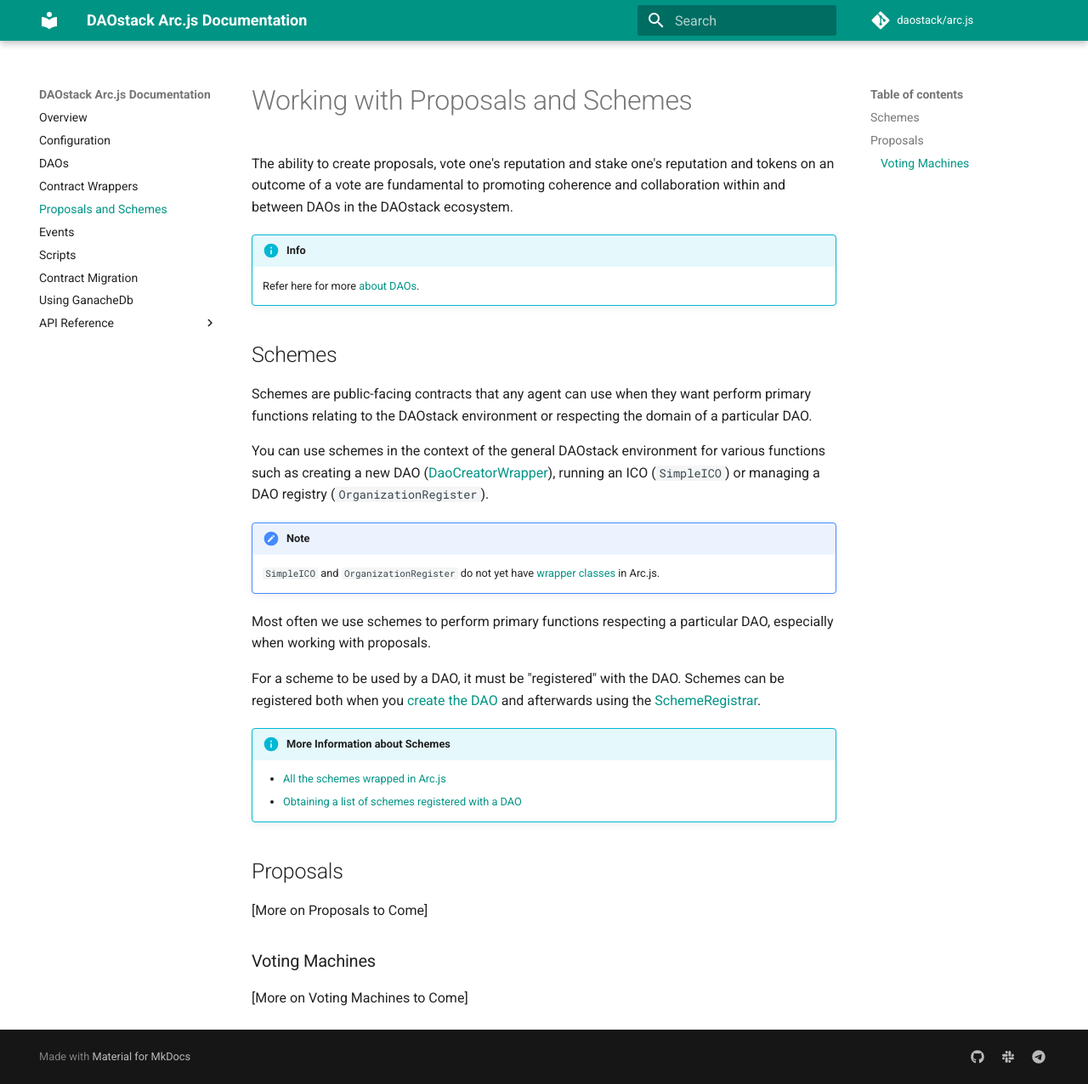
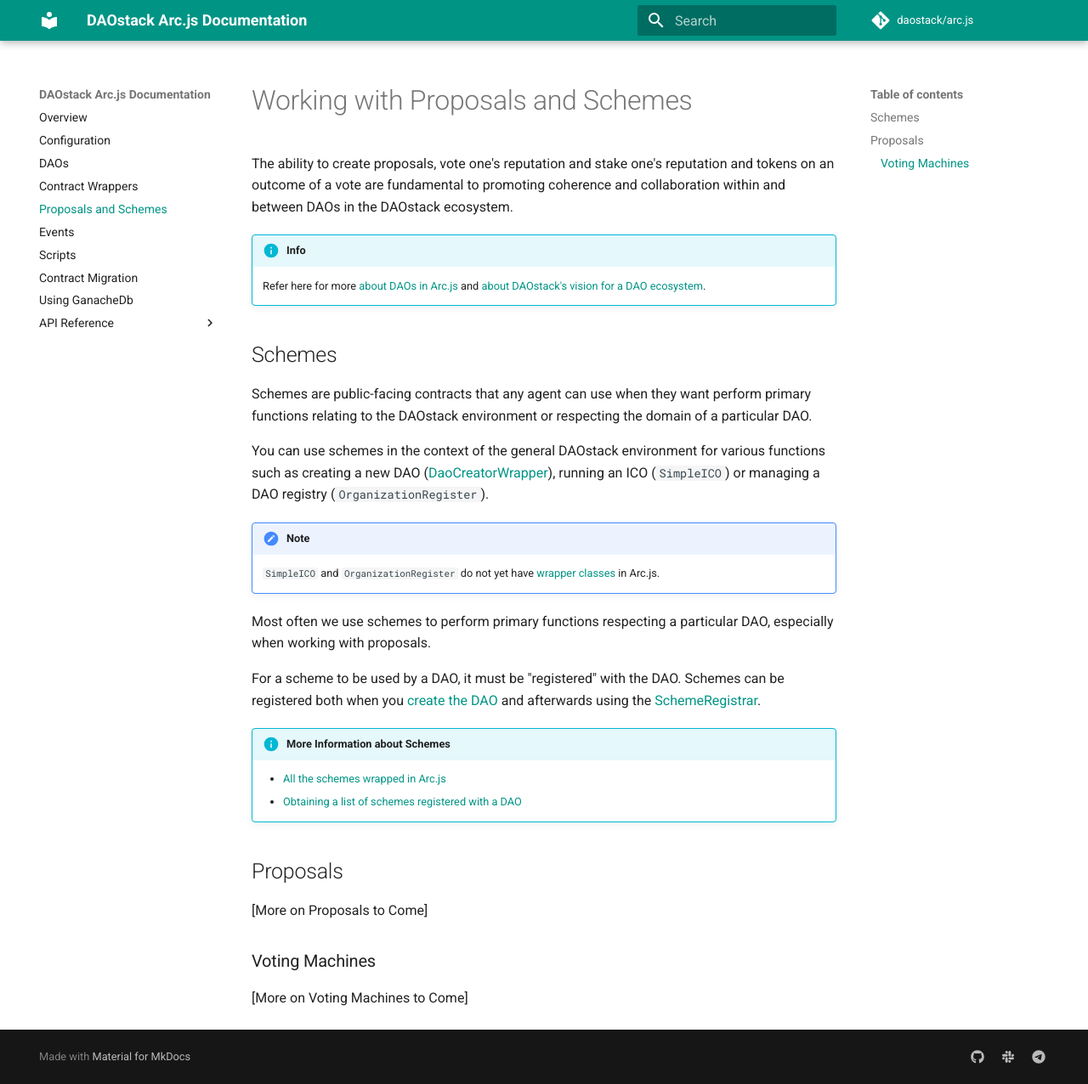
Before and after one commit to daostack/arc.js_legacy, an MkDocs documentation site: the page built from docs/Proposals.md, in a window 1280 px wide and 1276 px high. Shown: the whole window at 85% size. Built offline with MkDocs 1.6.1 and Material for MkDocs 9.7.7, drawn with Linux system fonts in a browser that asks for light colours; comment, search, counter and statistics services are not loaded; old or Windows-style settings are respelled for this version of MkDocs.

Commit message:
requested info

```diff
--- a/docs/Proposals.md
+++ b/docs/Proposals.md
@@ -3,7 +3,7 @@
 The ability to create proposals, vote one's reputation and stake one's reputation and tokens on an outcome of a vote are fundamental to promoting coherence and collaboration within and between DAOs in the DAOstack ecosystem.
 
 !!! info
-    Refer here for more [about DAOs](Daos).
+    Refer here for more [about DAOs in Arc.js](Daos) and [about DAOstack's vision for a DAO ecosystem](https://daostack.io/).
 
 <a name="schemes"></a>
 ## Schemes
```
